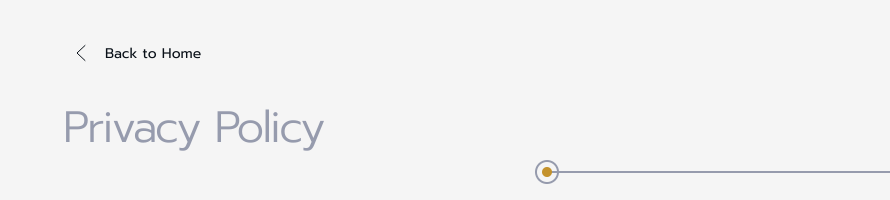
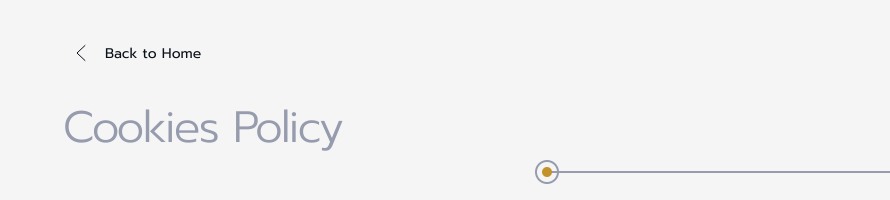
Before and after one commit to Kateryna-Katya/luck-victory, a website built with Vite: page src/Cookies Policy.html in a window 1280 px wide. Shown: the top 200 px of the page, without its empty margins (390-1280 px from the left). Built offline with nearby package versions, Linux system fonts and the light colour scheme.

Commit message:
change title

```diff
--- a/src/Cookies Policy.html
+++ b/src/Cookies Policy.html
@@ -7,7 +7,7 @@
     <link rel="preconnect" href="https://fonts.googleapis.com">
 <link rel="preconnect" href="https://fonts.gstatic.com" crossorigin>
 <link href="https://fonts.googleapis.com/css2?family=Prompt:ital,wght@0,100;0,200;0,300;0,400;0,500;0,600;0,700;0,800;0,900;1,100;1,200;1,300;1,400;1,500;1,600;1,700;1,800;1,900&display=swap" rel="stylesheet">
-    <title>Luck Victory</title>
+    <title>Cookies Policy</title>
     <link rel="stylesheet" href="./css/cookies.css" />
   </head>
   <body>
@@ -21,7 +21,7 @@
           </svg>
           <a href="index.html">Back to Home</a>
         </button>
-        <h2 class="cookies-title">Privacy Policy</h2>
+        <h2 class="cookies-title">Cookies Policy</h2>
         <img class="rules-img-cookies" src="/img/line-desk.png" alt="Line">
     <p class="cookies-text">
       This Cookies Policy explains what Cookies are and how We use them. You should read this policy so You can understand what type of cookies We use, or the information We collect using Cookies and how that information is used.<br/>
```
Also changed, not shown: src/Terms & Conditions.html (+1 -1 lines).
